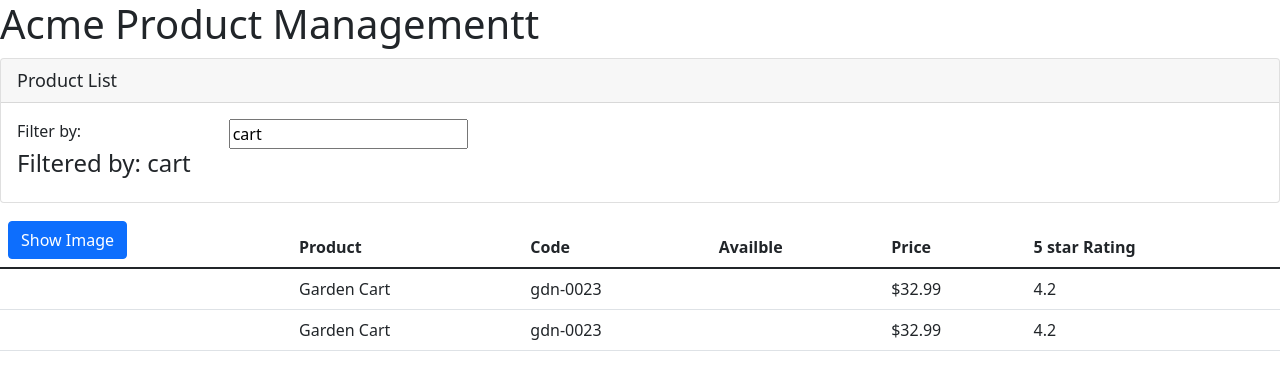
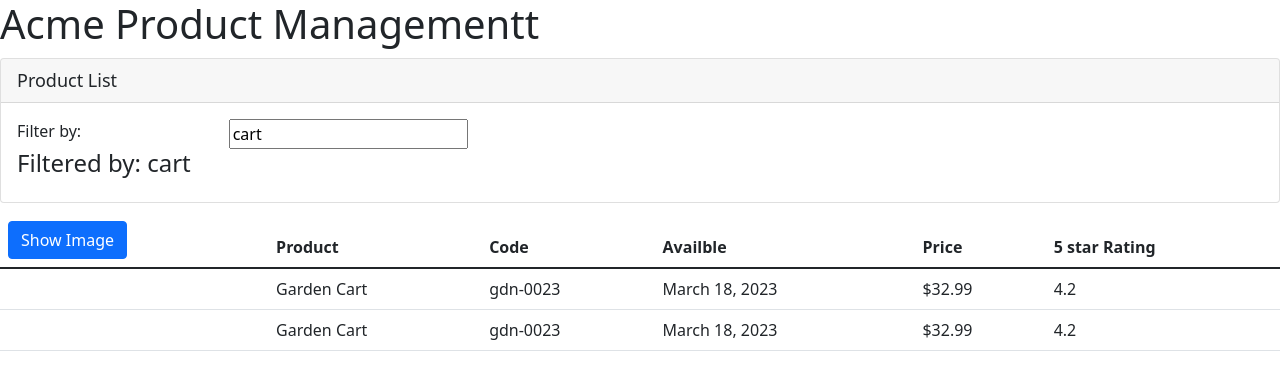
Before and after one commit to Mahmoud-Barry/Angular-GettingStarted, an Angular app: page / in a window 1280 px wide. Shown: the top 390 px of the page. Built offline with nearby package versions, Linux system fonts and the light colour scheme.

Commit message:
defining interfaces

```diff
--- a/src/app/product/product-list.component.html
+++ b/src/app/product/product-list.component.html
@@ -39,7 +39,7 @@
                 <td><img *ngIf="showImage" [src]="product.imageUrl" [style.width.px]="imageWidth" [style.margin.px]="imageMargin"></td>
                 <td>{{product.productName}}</td>
                 <td>{{product.productCode | lowercase}}</td>
-                <td>{{product.realaseDate}}</td>
+                <td>{{product.releaseDate}}</td>
                 <td>{{product.price | currency:'USD':'symbol':'1.2-2'}}</td>
                 <td>{{product.startRating}}</td>
             </tr>
--- a/src/app/product/product-list.component.ts
+++ b/src/app/product/product-list.component.ts
@@ -1,4 +1,5 @@
 import { Component } from "@angular/core";
+import { IProduct } from './products';
 
 @Component({
     selector: 'pm-products',
@@ -11,7 +12,7 @@ export class ProductListComponent{
     imageMargin: number = 2;
     showImage: boolean = false;
     listFilter : string = "cart";
-    products: any[] = [
+    products: IProduct[] = [
         {
             "productId": 2,
             "productName": "Garden Cart",
--- /dev/null
+++ b/src/app/product/products.ts
@@ -0,0 +1,10 @@
+export interface IProduct {
+    productId : number;
+    productName: string;
+    productCode: string;
+    releaseDate: string;
+    price: number;
+    description: string;
+    startRating: number;
+    imageUrl:string;
+}
```
